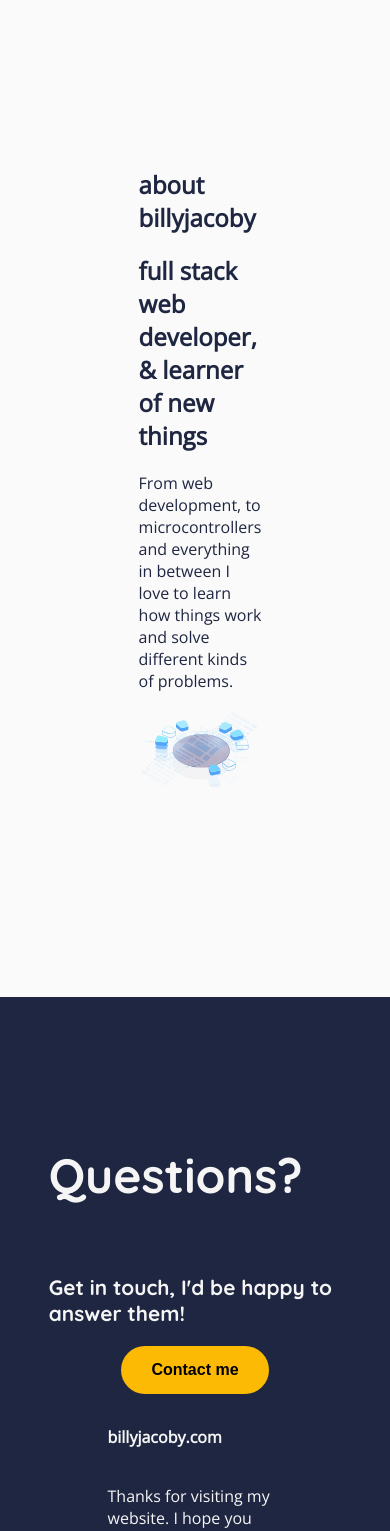
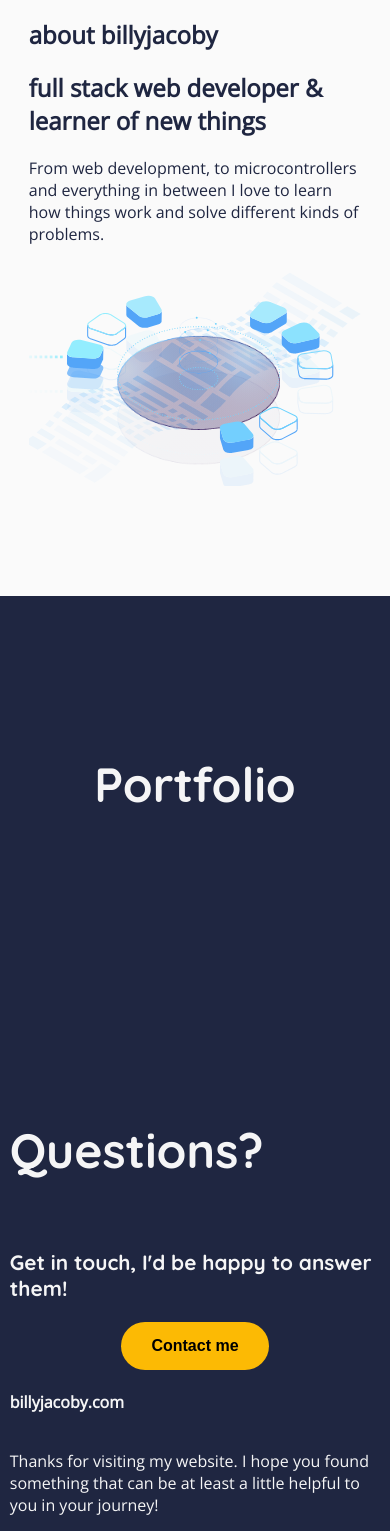
Before and after one commit to billyjacoby/billyjacoby.com, a Next.js app: page /about in a window 390 px wide. Shown: the part 432-1963 px from the top of the page. Built offline with nearby package versions, Linux system fonts and the light colour scheme.

Commit message:
fixed mobile padding

```diff
--- a/components/BlogCards.js
+++ b/components/BlogCards.js
@@ -18,8 +18,8 @@ const BlogCards = ({ posts, numPosts }) => (
           <BlogImage
             src={post._embedded["wp:featuredmedia"][0].source_url}
             alt={post._embedded["wp:featuredmedia"][0].title.rendered}
-            width="350"
-            height="250"
+            width="600"
+            height="411"
           />
           {/* Fix excerpt */}
           <span dangerouslySetInnerHTML={{ __html: post.excerpt.rendered }} />
--- a/components/footer.js
+++ b/components/footer.js
@@ -23,12 +23,16 @@ const FooterStyled = styled.footer`
 
 const IconRow = styled(Row)`
   justify-content: space-between;
+
+  @media (max-width: 800px) {
+    flex-direction: row;
+  }
 `;
 
 const Footer = () => (
   <>
     <StyledSectionPrimary>
-      <Row justifyContent="space-evenly" maxWidth="75%">
+      <Row justifyContent="space-evenly">
         <Column alignItems="flex-start">
           <HeadlineText>Questions?</HeadlineText>
           <HeadlineText size="1.3rem">
@@ -40,8 +44,8 @@ const Footer = () => (
         </Column>
       </Row>
 
-      <Container>
-        <Column alignItems="flex-start" maxWidth="50%">
+      <Row>
+        <Column alignItems="flex-start">
           <h4>billyjacoby.com</h4>
           <p>
             Thanks for visiting my website. I hope you found something that can
@@ -76,7 +80,7 @@ const Footer = () => (
             />
           </IconRow>
         </Column>
-      </Container>
+      </Row>
     </StyledSectionPrimary>
     <FooterStyled>
       <div>billyjacoby.com © - 2021</div>
--- a/components/styles/BlogCard.js
+++ b/components/styles/BlogCard.js
@@ -8,6 +8,7 @@ export const BlogPostContainer = styled.div`
   grid-gap: 10px;
   max-width: 1200px;
   align-self: center;
+  padding: 0 30px;
 
   @media (max-width: 800px) {
     grid-template-columns: 1fr;
@@ -15,7 +16,7 @@ export const BlogPostContainer = styled.div`
 `;
 
 export const BlogPost = styled.div`
-  max-width: 400px;
+  max-width: 600px;
   padding: 0 10px;
   display: flex;
   flex-direction: column;
--- a/components/styles/Layout.js
+++ b/components/styles/Layout.js
@@ -1,12 +1,4 @@
 import styled from "styled-components";
-
-export const Column = styled.div`
-  display: flex;
-  flex-direction: column;
-  justify-content: ${(props) => props.justifyContent || "center"};
-  align-items: ${(props) => props.alignItems || "center"};
-  max-width: ${(props) => props.maxWidth};
-`;
 
 export const Container = styled.div`
   max-width: 1000px;
@@ -33,3 +25,12 @@ export const Row = styled.div`
     flex-direction: column;
   }
 `;
+
+export const Column = styled.div`
+  display: flex;
+  flex-direction: column;
+  padding: ${(props) => props.padding || ""};
+  justify-content: ${(props) => props.justifyContent || "center"};
+  align-items: ${(props) => props.alignItems || "center"};
+  max-width: ${(props) => props.maxWidth};
+`;
--- a/pages/about.js
+++ b/pages/about.js
@@ -5,6 +5,7 @@ import aboutSVG from "../images/about.svg";
 import { HeadlineText } from "../components/styles/Typography";
 import { Row, Column, Container } from "../components/styles/Layout";
 import {
+  StyledSectionPrimary,
   StyledSectionSecondary,
   StyledSectionHeader,
 } from "../components/styles/StyledSection";
@@ -24,7 +25,7 @@ const AboutPage = () => (
       </Container>
     </StyledSectionHeader>
 
-    <StyledSectionSecondary padding="200px">
+    <StyledSectionSecondary padding="50px 0 100px 0">
       <Container>
         <Row>
           <Column>
@@ -33,7 +34,7 @@ const AboutPage = () => (
                 <span>about billyjacoby</span>
               </h2>
 
-              <h2>full stack web developer, &amp; learner of new things </h2>
+              <h2>full stack web developer &amp; learner of new things </h2>
 
               <p>
                 From web development, to microcontrollers and everything in
@@ -49,6 +50,17 @@ const AboutPage = () => (
       </Container>
     </StyledSectionSecondary>
 
+    <StyledSectionPrimary>
+      <Container>
+        <Row>
+          <HeadlineText>Portfolio</HeadlineText>
+        </Row>
+        <Row>
+          <Column></Column>
+        </Row>
+      </Container>
+    </StyledSectionPrimary>
+
     <Footer></Footer>
   </Layout>
 );
--- /dev/null
+++ b/pages/admin/index.js
@@ -0,0 +1 @@
+//* Login Page
--- /dev/null
+++ b/pages/admin/post/[slug].js
@@ -0,0 +1 @@
+//* Edit Post Page
--- /dev/null
+++ b/pages/admin/post/index.js
@@ -0,0 +1 @@
+//* Add New Post page?
```
Also changed, not shown: pages/index.js (+26 -21 lines).
